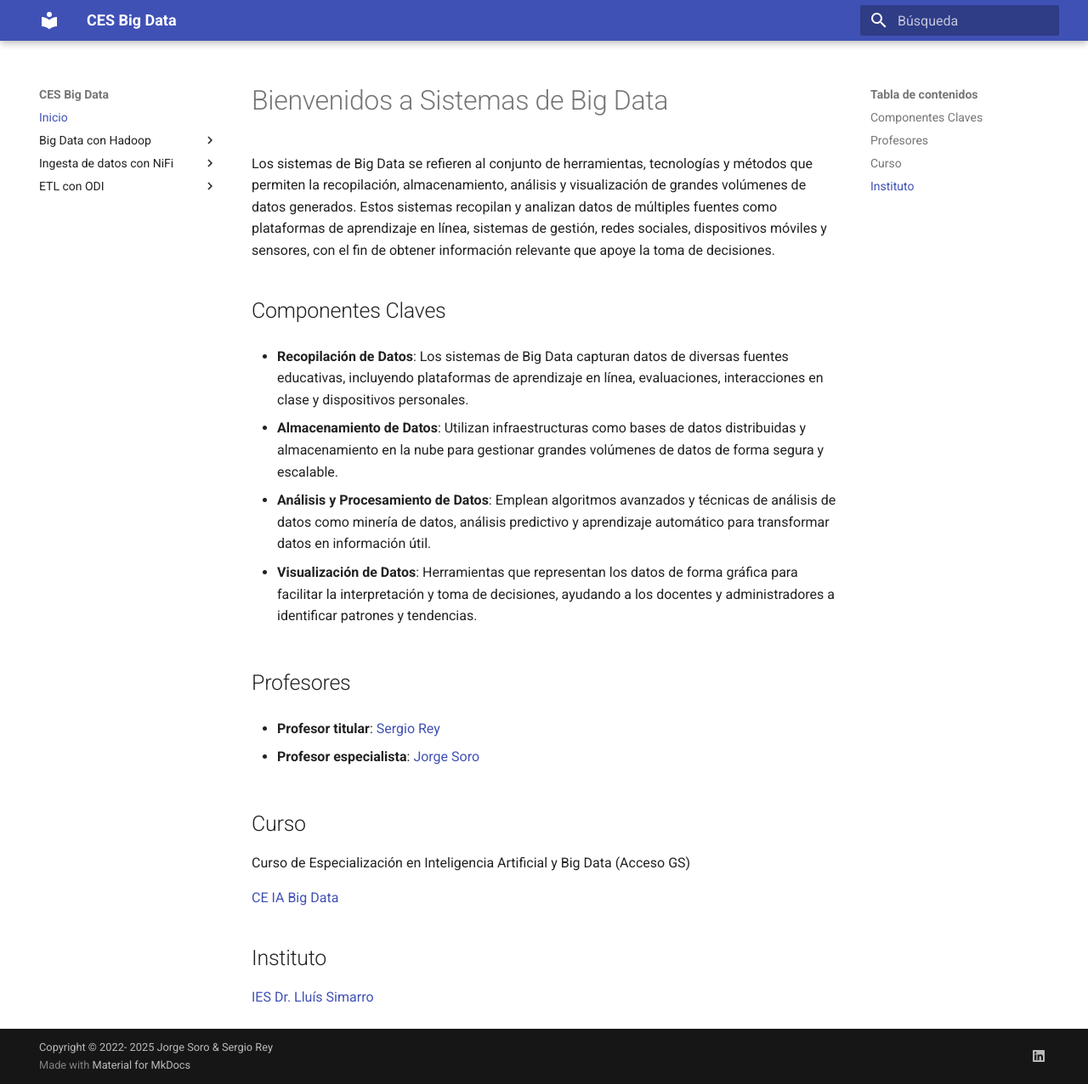
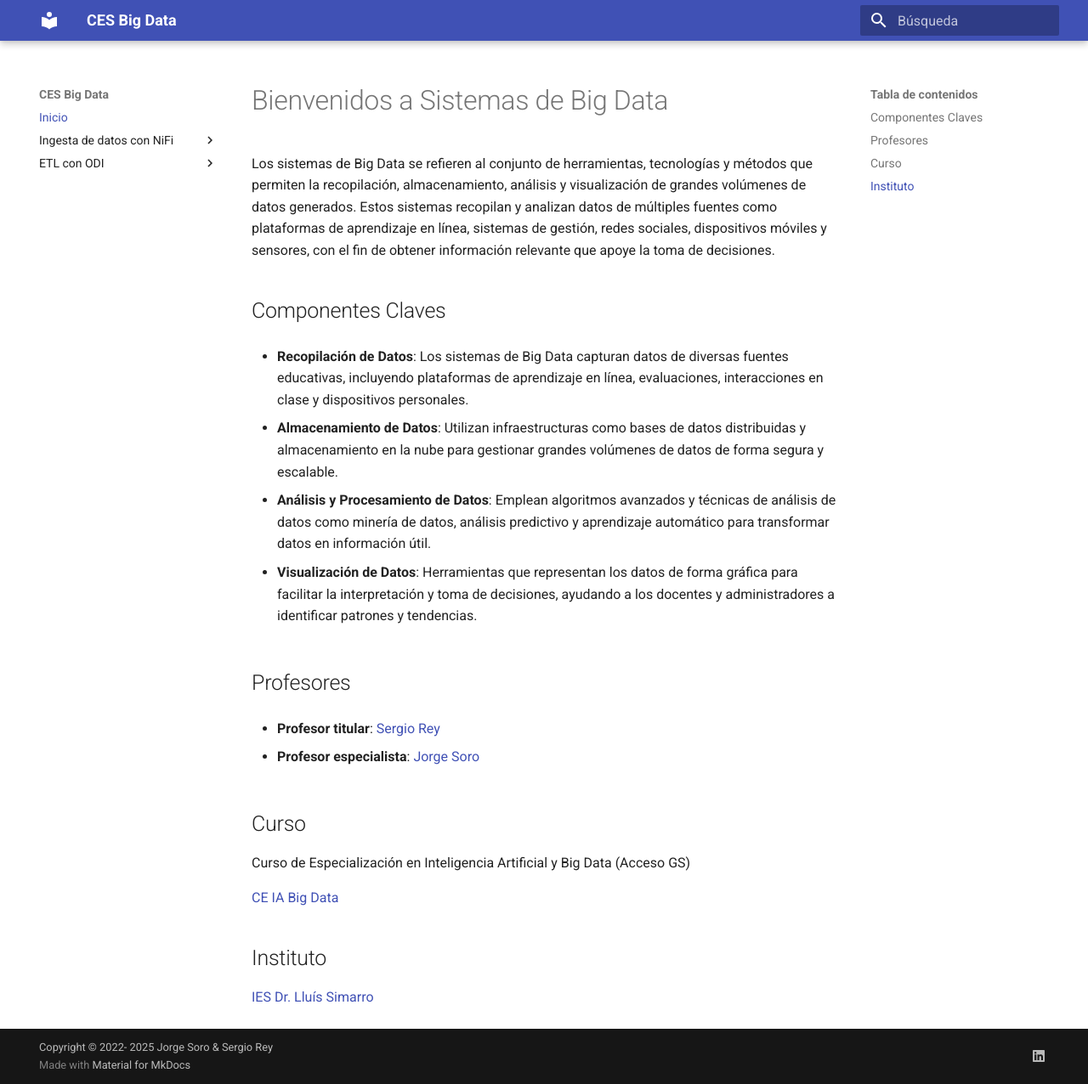
Before and after one commit to jorsodom/bigdata-sb, an MkDocs documentation site: the page built from docs/index.md, in a window 1280 px wide and 1276 px high. Shown: the whole window at 85% size. Built offline with MkDocs 1.6.1 and Material for MkDocs 9.7.7, drawn with Linux system fonts in a browser that asks for light colours.

Commit message:
test hadoop

```diff
--- a/mkdocs.yml
+++ b/mkdocs.yml
@@ -4,12 +4,12 @@ site_url: https://jorsodom.github.io/bigdata-sb/
 
 nav:
   - Inicio: index.md
-  - Big Data con Hadoop:
+  #- Big Data con Hadoop:
   #  - 0. Consulta previa Big Data: hadoop/PreviaBigData.md
   #  - 0.1 Big Data Introducción : hadoop/IntroBigData.md
   #  - 1. Introducción: hadoop/HadoopIntro.md
-     - 2. HDFS: hadoop/HadoopHDFS.md
-     - 3. MapReduce: hadoop/HadoopMapReduce.md
+  #  - 2. HDFS: hadoop/HadoopHDFS.md
+  #  - 3. MapReduce: hadoop/HadoopMapReduce.md
 
   - Ingesta de datos con NiFi:
     - Introducción: nifi/nifiIntroduccion.md
```
